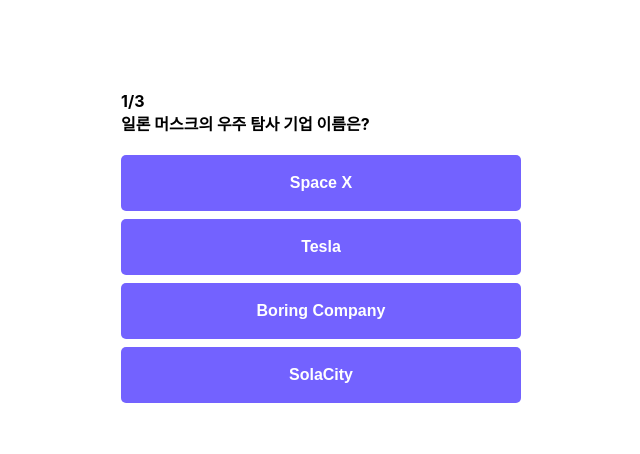
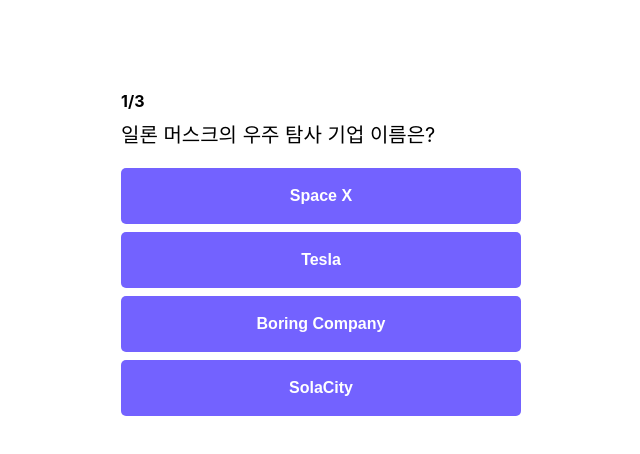
Before and after one commit to codingbeom/first-app, a React (Create React App) app: page / in a window 1280 px wide. Shown: the top 454 px of the page, without its empty margins (319-959 px from the left). Built offline with nearby package versions, Linux system fonts and the light colour scheme.

Commit message:
components
컴포넌트 각자 분리

```diff
--- a/src/App.css
+++ b/src/App.css
@@ -2,40 +2,6 @@
   font-family: -apple-system, BlinkMacSystemFont, "Segoe UI", "Roboto", "Oxygen",
     "Ubuntu", "Cantarell", "Fira Sans", "Droid Sans", "Helvetica Neue",
     sans-serif;
-}
-
-.container {
-  display: flex;
-  justify-content: center;
-  align-items: center;
-}
-
-.app {
-  width: 400px;
-  margin-top: 72px;
-}
-
-.question-section {
-  margin-bottom: 16px;
-}
-
-.question-header {
-  font-size: 16px;
-  font-weight: bold;
-  margin-bottom: 8px;
-}
-
-.question-header__text {
-  font-size: 20px;
-  margin-bottom: 8px;
-}
-
-.quiz-section {
-  display: flex;
-  flex-direction: column;
-  justify-content: center;
-  align-items: center;
-  margin-bottom: 8px;
 }
 
 .result-header {
--- /dev/null
+++ b/src/components/AnswerGroup/index.js
@@ -0,0 +1,24 @@
+import React from "react";
+import styled from "styled-components";
+import { quiz } from "../../contents";
+import Button from "../Button";
+
+const AnswerGroupW = styled.div`
+  display: flex;
+  flex-direction: column;
+  justify-content: center;
+  align-items: center;
+  margin-bottom: 8px;
+`;
+
+const AnswerGroup = ({ currenNo, quizClick }) => (
+  <AnswerGroupW>
+    {quiz[currenNo].answers.map((tomato) => (
+      <Button
+        text={tomato.text}
+        onClick={() => quizClick(tomato.corret)}
+      ></Button>
+    ))}
+  </AnswerGroupW>
+);
+export default AnswerGroup;
--- a/src/components/App.js
+++ b/src/components/App.js
@@ -1,14 +1,17 @@
 import React, { useState } from "react";
 import "../App.css";
 import { quiz } from "../contents";
-import Button from "./Button";
 import theme from "../theme/theme";
 import { ThemeProvider } from "styled-components";
+import Container from "./container";
+import AnswerGroup from "./AnswerGroup";
+import QuestionGroup from "./QuestionGroup";
 
 function App() {
   const [score, setScore] = useState(0);
   const [showPage, setPage] = useState(false);
   const [currenNo, setCurrenNo] = useState(0);
+
   const quizClick = (corret) => {
     if (corret) {
       alert("정답입니다.");
@@ -22,39 +25,22 @@
       setCurrenNo((currenNo) => currenNo + 1);
     }
   };
-  const showScore = Math.floor((score / quiz.length) * 100);
+
   return (
     <ThemeProvider theme={theme}>
-      <div className="container">
-        {showPage ? (
-          <div className="app">
-            <h1 className="result-header">퀴즈가 종료되었습니다.</h1>
-            <p className="result-score">{showScore}점</p>
-          </div>
-        ) : (
-          <div className="app">
-            <div className="question-section">
-              <h1 className="question-header">
-                <div>
-                  <span>
-                    {quiz[currenNo].id}/{quiz.length}
-                  </span>
-                </div>
-                {quiz[currenNo].question}
-              </h1>
-              <div className="question-header__text"></div>
-            </div>
-            <div className="quiz-section">
-              {quiz[currenNo].answers.map((answers) => (
-                <Button
-                  onClick={() => quizClick(answers.corret)}
-                  text={answers.text}
-                />
-              ))}
-            </div>
-          </div>
-        )}
-      </div>
+      {showPage ? (
+        <Container>
+          <h1 className="result-header">퀴즈가 종료되었습니다.</h1>
+          <p className="result-score">
+            {score}/{quiz.length}
+          </p>
+        </Container>
+      ) : (
+        <Container>
+          <QuestionGroup currentNo={currenNo}></QuestionGroup>
+          <AnswerGroup currenNo={currenNo} quizClick={quizClick} />
+        </Container>
+      )}
     </ThemeProvider>
   );
 }
--- /dev/null
+++ b/src/components/QuestionGroup/index.js
@@ -0,0 +1,28 @@
+import React from "react";
+import styled from "styled-components";
+import { quiz } from "../../contents";
+
+const QuestionW = styled.div`
+  margin-bottom: 16px;
+`;
+
+const PageLabel = styled.h1`
+  font-size: 16px;
+  font-weight: bold;
+  margin-bottom: 8px;
+`;
+
+const QuestionTitle = styled.div`
+  font-size: 20px;
+  margin-bottom: 8px;
+`;
+
+const QuestionGroup = ({ currentNo }) => (
+  <QuestionW>
+    <PageLabel>
+      <span>{quiz[currentNo].id}</span>/{quiz.length}
+    </PageLabel>
+    <QuestionTitle>{quiz[currentNo].question}</QuestionTitle>
+  </QuestionW>
+);
+export default QuestionGroup;
--- /dev/null
+++ b/src/components/container/index.js
@@ -0,0 +1,19 @@
+import React from "react";
+import styled from "styled-components";
+
+const FlexBox = styled.div`
+  display: flex;
+  justify-content: center;
+  align-items: center;
+`;
+
+const ContainerW = styled.div`
+  width: 400px;
+  margin-top: 72px;
+`;
+const Container = (beomho) => (
+  <FlexBox>
+    <ContainerW>{beomho.children}</ContainerW>
+  </FlexBox>
+);
+export default Container;
```
